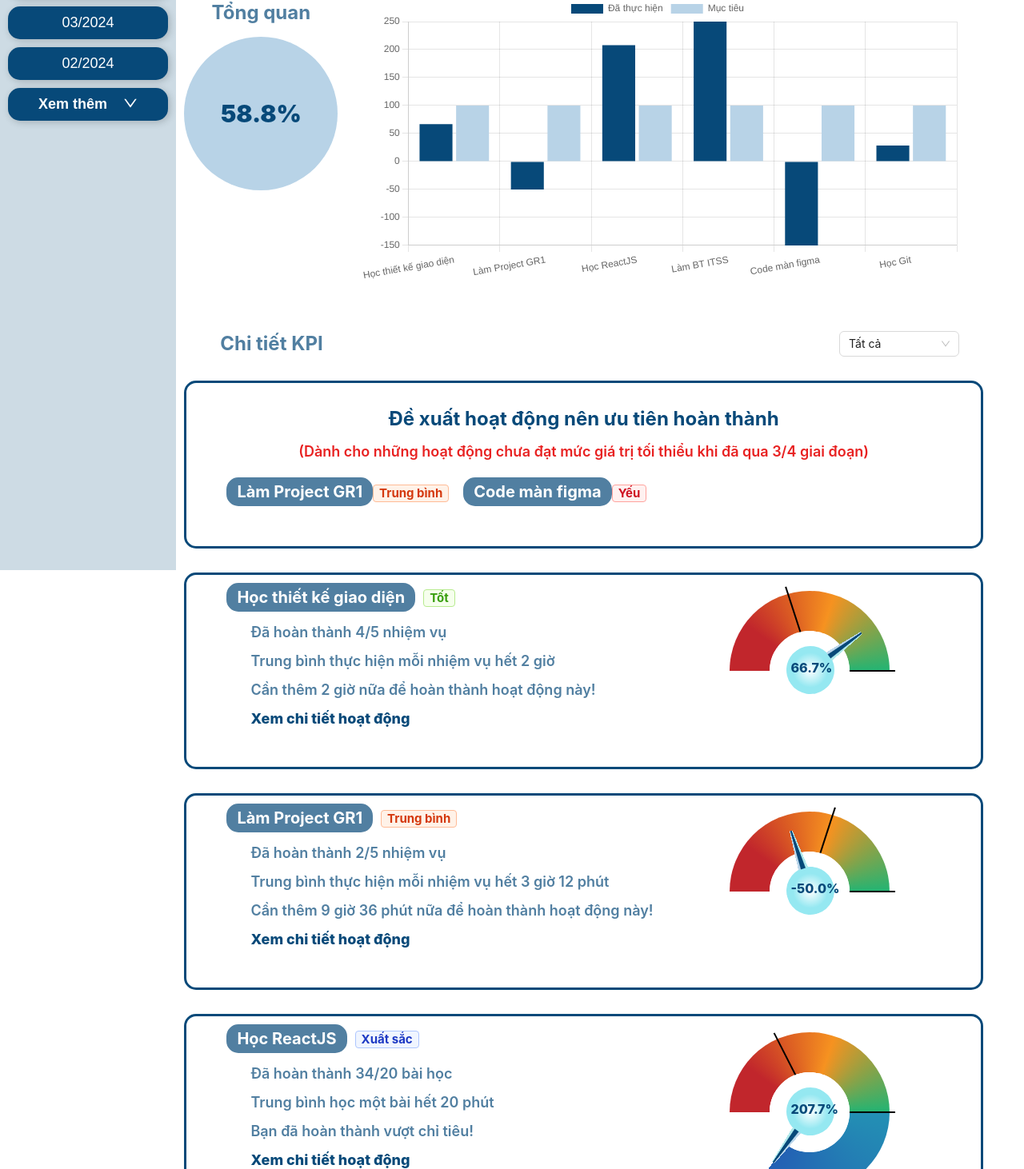
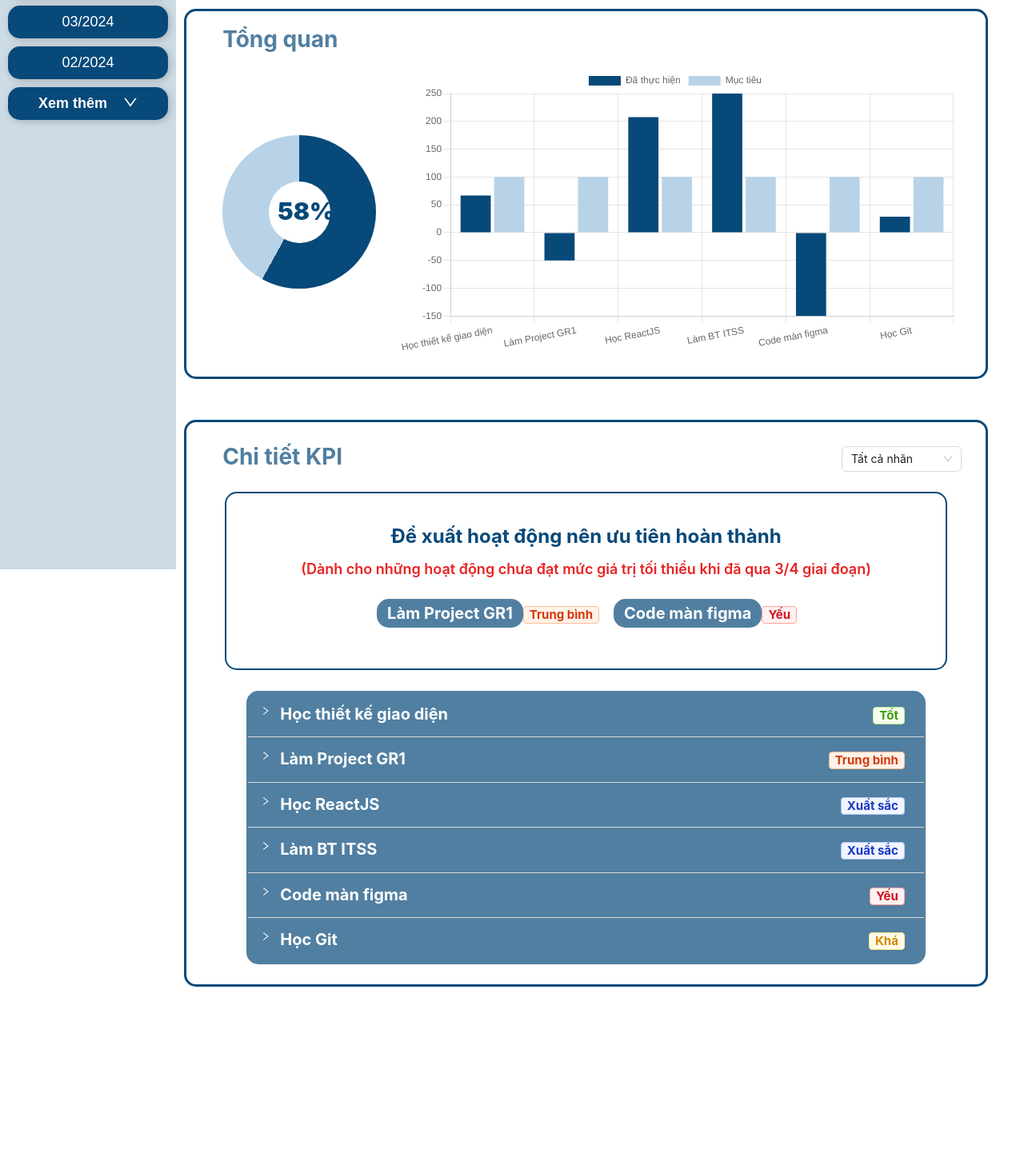
Before and after one commit to Dungntt2003/KPInsight-HI_23, a React (Create React App) app in the folder kpinsight/: page /#/kpi-status in a window 1280 px wide. Shown: the part 188-1650 px from the top of the page at 80% size. After the commit the page ends 1473 px from the top, so only its background shows below. Built offline with nearby package versions, Linux system fonts and the light colour scheme; sample sign-in values are in the browser's storage.

Commit message:
update detail kpi

```diff
--- /dev/null
+++ b/kpinsight/src/components/piechart/index.css
@@ -0,0 +1,42 @@
+.sum-rate-wrap {
+  display: flex;
+  flex-direction: column;
+  align-items: center;
+}
+
+.sum-rate {
+  width: 15vw;
+  height: 15vw;
+  border-radius: 50%;
+  position: relative;
+  display: flex;
+  justify-content: center;
+  align-items: center;
+  background-image: conic-gradient(
+      #074979 var(--percentage),
+      transparent var(--percentage)
+    ),
+    conic-gradient(#b8d3e7 var(--percentage), #b8d3e7 100%);
+}
+.text-wrap {
+  width: 40%;
+  height: 40%;
+  border-radius: 50%;
+  text-align: center;
+  position: absolute;
+  background-color: white;
+}
+.sum-rate-text {
+  position: absolute;
+  padding-top: 25%;
+  padding-left: 15%;
+  text-align: center;
+  font-size: 30px;
+  color: #074979;
+  font-weight: 900;
+}
+
+input[type="range"] {
+  margin-top: 20px;
+  width: 80%;
+}
--- /dev/null
+++ b/kpinsight/src/components/piechart/index.jsx
@@ -0,0 +1,38 @@
+// PieChart.js
+import React, { useState, useEffect } from "react";
+import "./index.css";
+
+const PieChart = ({ percentage }) => {
+  const [displayedPercentage, setDisplayedPercentage] = useState(0);
+
+  useEffect(() => {
+    if (displayedPercentage < percentage) {
+      const interval = setInterval(() => {
+        setDisplayedPercentage((prevPercentage) => {
+          const nextPercentage = prevPercentage + 1;
+          return nextPercentage > percentage ? percentage : nextPercentage;
+        });
+      }, 10); // Tùy chỉnh tốc độ hiển thị
+      return () => clearInterval(interval);
+    }
+  }, [percentage, displayedPercentage]);
+
+  const degree = displayedPercentage * 3.6;
+
+  return (
+    <div className="sum-rate-wrap">
+      <div
+        className="sum-rate"
+        style={{
+          "--percentage": `${degree}deg`,
+        }}
+      >
+        <div className="text-wrap">
+          <div className="sum-rate-text">{displayedPercentage}%</div>
+        </div>
+      </div>
+    </div>
+  );
+};
+
+export default PieChart;
--- a/kpinsight/src/view/pages/kpi-status/index.css
+++ b/kpinsight/src/view/pages/kpi-status/index.css
@@ -8,7 +8,7 @@
 /* Navbar */
 .body .navbar-menu-container {
   position: fixed;
-  top: 81px;
+  top: 80px;
   left: 0;
   height: 100%; /* Chiều cao tương đương với chiều cao của trang */
   z-index: 1000; /* Đảm bảo navbar hiển thị trên các phần khác */
@@ -32,21 +32,30 @@
 .select-tag {
   margin-left: 80%;
   margin-top: -25px;
+  width: fit-content;
 }
-
+.general-kpi {
+  margin-top: 2vw;
+  margin-left: 18vw;
+  width: 78vw;
+  border: 3px solid #074979;
+  border-radius: 15px;
+  box-sizing: content-box;
+}
 .two-chart {
-  margin-top: 0px;
-  margin-left: 18vw;
-  width: 80vw;
+  padding-left: 2vw;
+  padding-bottom: 2vw;
+  /* width: 80vw; */
   display: flex;
   flex-direction: row;
+  justify-content: center;
+  align-items: center;
 }
 
 /* Column chart */
 .body .columnchart-container {
-  margin-top: 10px;
   margin-left: 2vw;
-  width: 60vw !important;
+  width: 56vw !important;
   height: 45vh !important;
 }
 */ .columnchart-container canvas {
@@ -77,9 +86,10 @@
 }
 
 .name2 {
-  font-size: 24px;
+  margin-left: 3.5vw;
+  font-size: 28px;
   font-weight: bold;
-  text-align: center;
+  text-align: left;
   color: #517fa1;
 }
 /* Round chart */
@@ -98,30 +108,40 @@
   display: flex;
 }
 .sum-rate-wrap {
+  --c1: #c1262c;
+  --c2: #db5c23;
+  --c3: #f69220;
+  --c4: #8ba247;
+  --c5: #23b473;
+  --c6: #2390b4;
+  --c7: #2360b4;
+  --c8: #2330b4;
 }
-.sum-rate {
-  /* margin-left: 18vw; */
-  text-align: center;
+
+/* .sum-rate {
   width: 15vw;
   height: 15vw;
-  /* padding: 50px; */
   border-radius: 50%;
-  background: #b8d3e7 content-box;
   position: relative;
-  z-index: 5;
-  font-size: 24px;
-  color: #074979;
-  font-size: 900;
   display: flex;
   justify-content: center;
   align-items: center;
+  background: conic-gradient(
+    var(--dynamic-color) 0%,
+    var(--dynamic-color) var(--percentage),
+    #e0e0e0 var(--percentage),
+    #e0e0e0 100%
+  );
 }
+
 .sum-rate-text {
+  position: absolute;
   text-align: center;
   font-size: 30px;
-  color: #074979;
+  color: white;
   font-weight: 900;
-}
+} */
+
 .kpi-status-current {
   /* margin-top: 20px;
   /* margin-left: 250px; */
@@ -137,19 +157,22 @@
 
 /* Chi tiết */
 .detailKPI {
-  margin-top: 10vh;
+  margin-top: 4vw;
   margin-left: 18vw;
-  margin-bottom: 20px;
+  border: 3px solid #074979;
+  border-radius: 15px;
+  box-sizing: content-box;
+  margin-bottom: 4vw;
   width: 78vw !important;
   height: fit-content;
-  border-radius: 60px;
+  border-radius: 15px;
 }
 
 .detail-tittle {
-  font-size: 24px;
+  font-size: 28px;
   font-weight: bold;
   margin-left: 3.5vw;
-  margin-top: -20px;
+  margin-top: 2vw;
   color: #517fa1;
   width: 100%;
 }
@@ -160,17 +183,19 @@
 
 /* Đề xuất */
 .suggest {
-  width: auto;
-  margin: 30px auto;
-  padding: 20px;
+  width: 85%;
+  margin: 2vw auto;
+  align-items: center;
+  justify-items: center;
+  padding: 2vw;
   border-radius: 15px;
-  border: 3px solid #074979;
+  border: 2px solid #074979;
   background-color: #ffff;
 }
 .suggest-name {
   font-size: 24px;
   font-weight: bold;
-  margin-top: 10px;
+  margin-top: 1vw;
   text-align: center;
   color: #074979;
 }
@@ -183,24 +208,39 @@
 }
 .suggest-data {
   width: auto;
-  margin: 10px auto;
-  padding: 20px;
+  /* margin: 1vw auto; */
+  padding: 2vw;
   background-color: #ffff;
   display: flex;
 }
 
 /* Chi tiết từng hoạt động */
+.collapse-activity {
+  width: 85%;
+  margin: 2vw auto;
+  border-radius: 15px;
+  border: 2px solid #517fa1;
+  color: #ffff !important;
+  background-color: #517fa1;
+  font-size: 20px;
+  font-weight: bold;
+  z-index: 100;
+}
+.ant-collapse-header {
+  color: #ffff !important;
+}
+
 .detailKPI .activityKPI1,
 .activityKPI2,
 .activityKPI3,
 .activityKPI4,
 .activityKPI5,
 .activityKPI6 {
-  width: auto;
-  margin: 30px auto;
-  padding: 20px;
-  border-radius: 15px;
-  border: 3px solid #074979;
+  /* width: 85%; */
+  margin: 2vw auto;
+  /* padding: 2vw; */
+  /* border-radius: 15px;
+  border: 2px solid #074979; */
   background-color: #ffff;
   display: flex;
 }
--- a/kpinsight/src/view/pages/kpi-status/index.jsx
+++ b/kpinsight/src/view/pages/kpi-status/index.jsx
@@ -1,15 +1,15 @@
 import React, { useEffect, useRef, useState } from "react";
-import { Select, Tag } from "antd";
+import { Select, Tag, Collapse } from "antd";
 import Chart from "chart.js/auto";
 import "./index.css"; // Import tệp CSS tùy chỉnh
 import NavbarStatus from "../../../components/navbar/navbar-status";
 import SpeedChart from "../../../components/speed-chart";
 import ConfettiEffect from "../../../components/fileworks";
-
+import PieChart from "../../../components/piechart";
 import Grid from "@mui/material/Unstable_Grid2";
-
 import AppCurrentKPI from "../home v2/app-current-kpi";
 
+const { Panel } = Collapse;
 const KpiStatus = () => {
   const [hover, setHover] = useState(false);
   const [dimensions, setDimensions] = useState({
@@ -19,9 +19,33 @@ const KpiStatus = () => {
   const [position, setPosition] = useState({ x: 0, y: 0 });
   const chartRef = useRef(null);
   //Select chọn nhãn:
-  const handleChange = (value) => {
-    console.log(`selected ${value}`);
+  // const handleChange = (value) => {
+  //   console.log(`selected ${value}`);
+  // };
+  const [selectedTag, setSelectedTag] = useState("Tất cả nhãn");
+  const handleTagChange = (value) => {
+    setSelectedTag(value);
   };
+  //Pagigation
+  const [current, setCurrent] = useState(1);
+  const handlePagination = (page) => {
+    console.log(page);
+    setCurrent(page);
+  };
+
+  // Filtered data based on selected tag
+  // const filteredData = datas.filter(
+  //   (item) =>
+  //     selectedTag === "Tất cả nhãn" ||
+  //     (item.tag && item.tag.props && item.tag.props.children === selectedTag)
+  // );
+
+  const [activeKey, setActiveKey] = useState([]);
+
+  const handlePanelChange = (key) => {
+    setActiveKey(key);
+  };
+
   //Tạo biểu đồ cột:
   useEffect(() => {
     const myChart = new Chart(chartRef.current, {
@@ -123,7 +147,8 @@ const KpiStatus = () => {
             style={{
               width: 150,
             }}
-            onChange={handleChange}
+            // value={selectedTag}
+            onChange={handleTagChange}
             options={[
               {
                 label: <span>Tất cả</span>,
@@ -170,12 +195,16 @@ const KpiStatus = () => {
             ]}
           />
         </div>
+
+        <div className="general-kpi">
+          <h1 className="name2">Tổng quan</h1>
           <div className="two-chart">
             <div className="sum-rate-wrap">
-            <h1 className="name2">Tổng quan</h1>
-            <div className="sum-rate">
-              <div className="sum-rate-text">58.8%</div>
-            </div>
+              {/* <div className="sum-rate">
+              <div className="sum-rate-text">{percentage}%</div>
+            </div> */}
+
+              <PieChart percentage={58} />
             </div>
 
             <div className="columnchart-container">
@@ -197,6 +226,7 @@ const KpiStatus = () => {
               }}
             />
           </Grid> */}
+          </div>{" "}
         </div>
 
         <div className="detailKPI">
@@ -207,7 +237,8 @@ const KpiStatus = () => {
               style={{
                 width: 150,
               }}
-              onChange={handleChange}
+              value={selectedTag}
+              onChange={handleTagChange}
               options={[
                 {
                   label: <span>Tất cả</span>,
@@ -263,25 +294,56 @@ const KpiStatus = () => {
               </div>
             </div>
           </div>
-
+          <Collapse
+            accordion
+            activeKey={activeKey}
+            onChange={handlePanelChange}
+            className="collapse-activity"
+            // style={{
+            //   backgroundColor: "#517fa1",
+            //   color: "#074979 !important",
+            //   width: "85%",
+            //   fontSize: "20px",
+            //   fontWeight: "bold",
+            //   border: "2px solid #074979",
+            //   borderRadius: "15px",
+            //   margin: "2vw auto ",
+            // }}
+          >
+            <Panel
+              header="Học thiết kế giao diện"
+              extra={
+                <Tag color="green" style={{ fontSize: "15px" }}>
+                  Tốt
+                </Tag>
+              }
+              key="1"
+            >
+              {
                 <div className="activityKPI1">
                   <div className="activity-content">
-              <div className="activity-name">
-                <div className="activity-name-sub">Học thiết kế giao diện</div>
+                    {/* <div className="activity-name">
+                      <div className="activity-name-sub">
+                        Học thiết kế giao diện
+                      </div>
                       <div className="activity-name-tag">
                         <Tag color="green" style={{ fontSize: "15px" }}>
                           Tốt
                         </Tag>
                       </div>
-              </div>
-              <h1 className="complete-rate">Đã hoàn thành 4/5 nhiệm vụ</h1>
+                    </div> */}
+                    <h1 className="complete-rate">
+                      Đã hoàn thành 4/5 nhiệm vụ
+                    </h1>
                     <h1 className="each-time">
                       Trung bình thực hiện mỗi nhiệm vụ hết 2 giờ
                     </h1>
                     <h1 className="need-time">
                       Cần thêm 2 giờ nữa để hoàn thành hoạt động này!
                     </h1>
-              <h1 className="request-view-activity">Xem chi tiết hoạt động</h1>
+                    <h1 className="request-view-activity">
+                      Xem chi tiết hoạt động
+                    </h1>
                   </div>
                   <div className="activity-chart">
                     <div className="activity-chart-wrap">
@@ -289,24 +351,40 @@ const KpiStatus = () => {
                     </div>
                   </div>
                 </div>
+              }
+            </Panel>
+            <Panel
+              header="Làm Project GR1"
+              extra={
+                <Tag color="volcano" style={{ fontSize: "15px" }}>
+                  Trung bình
+                </Tag>
+              }
+              key="2"
+            >
+              {
                 <div className="activityKPI2">
                   <div className="activity-content">
-              <div className="activity-name">
+                    {/* <div className="activity-name">
                       <div className="activity-name-sub">Làm Project GR1</div>
                       <div className="activity-name-tag">
                         <Tag color="volcano" style={{ fontSize: "15px" }}>
                           Trung bình
                         </Tag>
                       </div>
-              </div>
-              <h1 className="complete-rate">Đã hoàn thành 2/5 nhiệm vụ</h1>
+                    </div> */}
+                    <h1 className="complete-rate">
+                      Đã hoàn thành 2/5 nhiệm vụ
+                    </h1>
                     <h1 className="each-time">
                       Trung bình thực hiện mỗi nhiệm vụ hết 3 giờ 12 phút
                     </h1>
                     <h1 className="need-time">
                       Cần thêm 9 giờ 36 phút nữa để hoàn thành hoạt động này!
                     </h1>
-              <h1 className="request-view-activity">Xem chi tiết hoạt động</h1>
+                    <h1 className="request-view-activity">
+                      Xem chi tiết hoạt động
+                    </h1>
                   </div>
                   <div className="activity-chart">
                     <div className="activity-chart-wrap">
@@ -314,20 +392,40 @@ const KpiStatus = () => {
                     </div>
                   </div>
                 </div>
+              }
+            </Panel>
+            <Panel
+              header="Học ReactJS"
+              extra={
+                <Tag color="geekblue" style={{ fontSize: "15px" }}>
+                  Xuất sắc
+                </Tag>
+              }
+              key="3"
+            >
+              {
                 <div className="activityKPI3">
                   <div className="activity-content">
-              <div className="activity-name">
+                    {/* <div className="activity-name">
                       <div className="activity-name-sub">Học ReactJS</div>
                       <div className="activity-name-tag">
                         <Tag color="geekblue" style={{ fontSize: "15px" }}>
                           Xuất sắc
                         </Tag>
                       </div>
-              </div>
-              <h1 className="complete-rate">Đã hoàn thành 34/20 bài học</h1>
-              <h1 className="each-time">Trung bình học một bài hết 20 phút</h1>
-              <h1 className="need-time">Bạn đã hoàn thành vượt chỉ tiêu!</h1>
-              <h1 className="request-view-activity">Xem chi tiết hoạt động</h1>
+                    </div> */}
+                    <h1 className="complete-rate">
+                      Đã hoàn thành 34/20 bài học
+                    </h1>
+                    <h1 className="each-time">
+                      Trung bình học một bài hết 20 phút
+                    </h1>
+                    <h1 className="need-time">
+                      Bạn đã hoàn thành vượt chỉ tiêu!
+                    </h1>
+                    <h1 className="request-view-activity">
+                      Xem chi tiết hoạt động
+                    </h1>
                   </div>
                   <div
                     className="activity-chart"
@@ -346,24 +444,43 @@ const KpiStatus = () => {
                     />
                   </div>
                 </div>
+              }
+            </Panel>
+            <Panel
+              header="Làm BT ITSS"
+              extra={
+                <Tag color="geekblue" style={{ fontSize: "15px" }}>
+                  Xuất sắc
+                </Tag>
+              }
+              key="4"
+            >
+              {
                 <div className="activityKPI4">
                   <div className="activity-content">
-              <div className="activity-name">
+                    {/* <div className="activity-name">
                       <div className="activity-name-sub">Làm BT ITSS</div>
                       <div className="activity-name-tag">
                         <Tag color="geekblue" style={{ fontSize: "15px" }}>
                           Xuất sắc
                         </Tag>
                       </div>
-              </div>
+                    </div> */}
                     <h1 className="complete-rate">Đã hoàn thành 10/7 bài</h1>
                     <h1 className="each-time">
                       Trung bình thực hiện mỗi nhiệm vụ hết 1 giờ 30 phút
                     </h1>
-              <h1 className="need-time">Bạn đã hoàn thành vượt chỉ tiêu!</h1>
-              <h1 className="request-view-activity">Xem chi tiết hoạt động</h1>
+                    <h1 className="need-time">
+                      Bạn đã hoàn thành vượt chỉ tiêu!
+                    </h1>
+                    <h1 className="request-view-activity">
+                      Xem chi tiết hoạt động
+                    </h1>
                   </div>
-            <div className="activity-chart" onMouseEnter={handleFireWorks}>
+                  <div
+                    className="activity-chart"
+                    onMouseEnter={handleFireWorks}
+                  >
                     <div className="activity-chart-wrap">
                       <SpeedChart min={5} max={7} score={10} />
                     </div>
@@ -376,16 +493,28 @@ const KpiStatus = () => {
                     />
                   </div>
                 </div>
+              }
+            </Panel>
+            <Panel
+              header="Code màn figma"
+              extra={
+                <Tag color="red" style={{ fontSize: "15px" }}>
+                  Yếu
+                </Tag>
+              }
+              key="5"
+            >
+              {
                 <div className="activityKPI5">
                   <div className="activity-content">
-              <div className="activity-name">
+                    {/* <div className="activity-name">
                       <div className="activity-name-sub">Code màn figma</div>
                       <div className="activity-name-tag">
                         <Tag color="red" style={{ fontSize: "15px" }}>
                           Yếu
                         </Tag>
                       </div>
-              </div>
+                    </div> */}
                     <h1 className="complete-rate">Đã hoàn thành 1/6 màn</h1>
                     <h1 className="each-time">
                       Trung bình thực hiện mỗi nhiệm vụ hết 4 giờ 45 phút
@@ -393,7 +522,9 @@ const KpiStatus = () => {
                     <h1 className="need-time">
                       Cần thêm 23 giờ 45 phút nữa để hoàn thành hoạt động này!
                     </h1>
-              <h1 className="request-view-activity">Xem chi tiết hoạt động</h1>
+                    <h1 className="request-view-activity">
+                      Xem chi tiết hoạt động
+                    </h1>
                   </div>
                   <div className="activity-chart">
                     <div className="activity-chart-wrap">
@@ -401,6 +532,18 @@ const KpiStatus = () => {
                     </div>
                   </div>
                 </div>
+              }
+            </Panel>
+            <Panel
+              header="Học Git"
+              extra={
+                <Tag color="gold" style={{ fontSize: "15px" }}>
+                  Khá
+                </Tag>
+              }
+              key="6"
+            >
+              {
                 <div className="activityKPI6">
                   <div className="activity-content">
                     <div className="activity-name">
@@ -411,14 +554,18 @@ const KpiStatus = () => {
                         </Tag>
                       </div>
                     </div>
-              <h1 className="complete-rate">Đã hoàn thành 6/11 bài học</h1>
+                    <h1 className="complete-rate">
+                      Đã hoàn thành 6/11 bài học
+                    </h1>
                     <h1 className="each-time">
                       Trung bình thực hiện mỗi nhiệm vụ hết 40 phút
                     </h1>
                     <h1 className="need-time">
                       Cần thêm 3 giờ 20 phút nữa để hoàn thành hoạt động này!
                     </h1>
-              <h1 className="request-view-activity">Xem chi tiết hoạt động</h1>
+                    <h1 className="request-view-activity">
+                      Xem chi tiết hoạt động
+                    </h1>
                   </div>
                   <div className="activity-chart">
                     <div className="activity-chart-wrap">
@@ -426,6 +573,9 @@ const KpiStatus = () => {
                     </div>
                   </div>
                 </div>
+              }
+            </Panel>
+          </Collapse>
         </div>
       </div>
     </div>
--- a/kpinsight/src/view/routes/index.js
+++ b/kpinsight/src/view/routes/index.js
@@ -29,6 +29,7 @@ import Home from "../pages/home v2";
 import Welcome from "../pages/welcome";
 import GoalLayout from "../../components/goal-layout/goal-layout";
 import SettingForm from "../pages/setting/setting-form";
+import PieChart from "../../components/piechart";
 function AllRoutes() {
   return (
     <Routes>
@@ -43,6 +44,10 @@ function AllRoutes() {
       <Route
         path="/navbar-option"
         element={<HeaderLayout component={<NavbarOption />} />}
+      />
+      <Route
+        path="/piechart"
+        element={<HeaderLayout component={<PieChart />} />}
       />
       <Route
         path="/speed-chart"
```
Also changed, not shown: kpinsight/src/view/pages/setting/change-password/index.css (+11 -8 lines), kpinsight/src/view/pages/setting/change-password/index.jsx (+5 -5 lines). Lines whose indentation alone changed are shown as unchanged.
